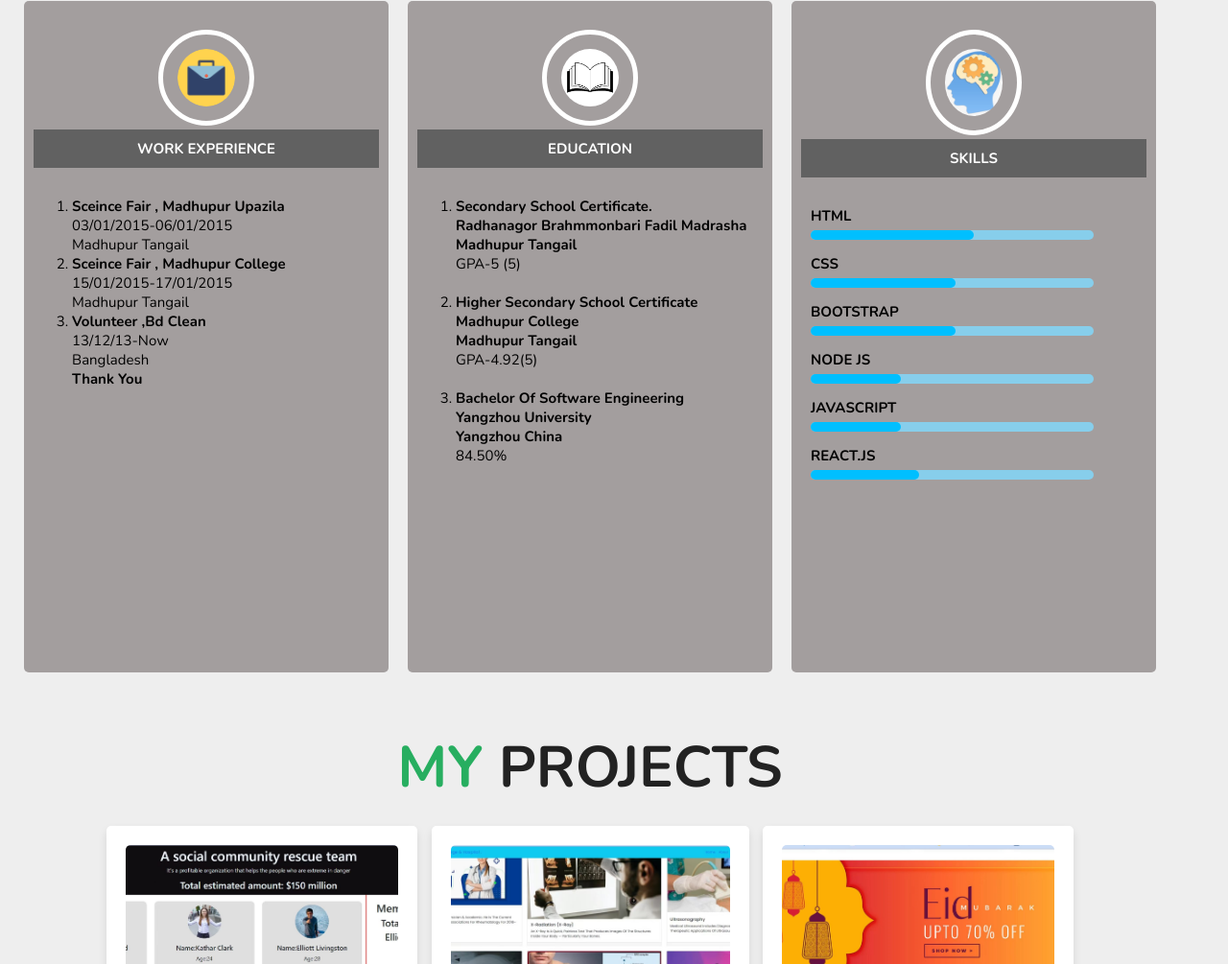
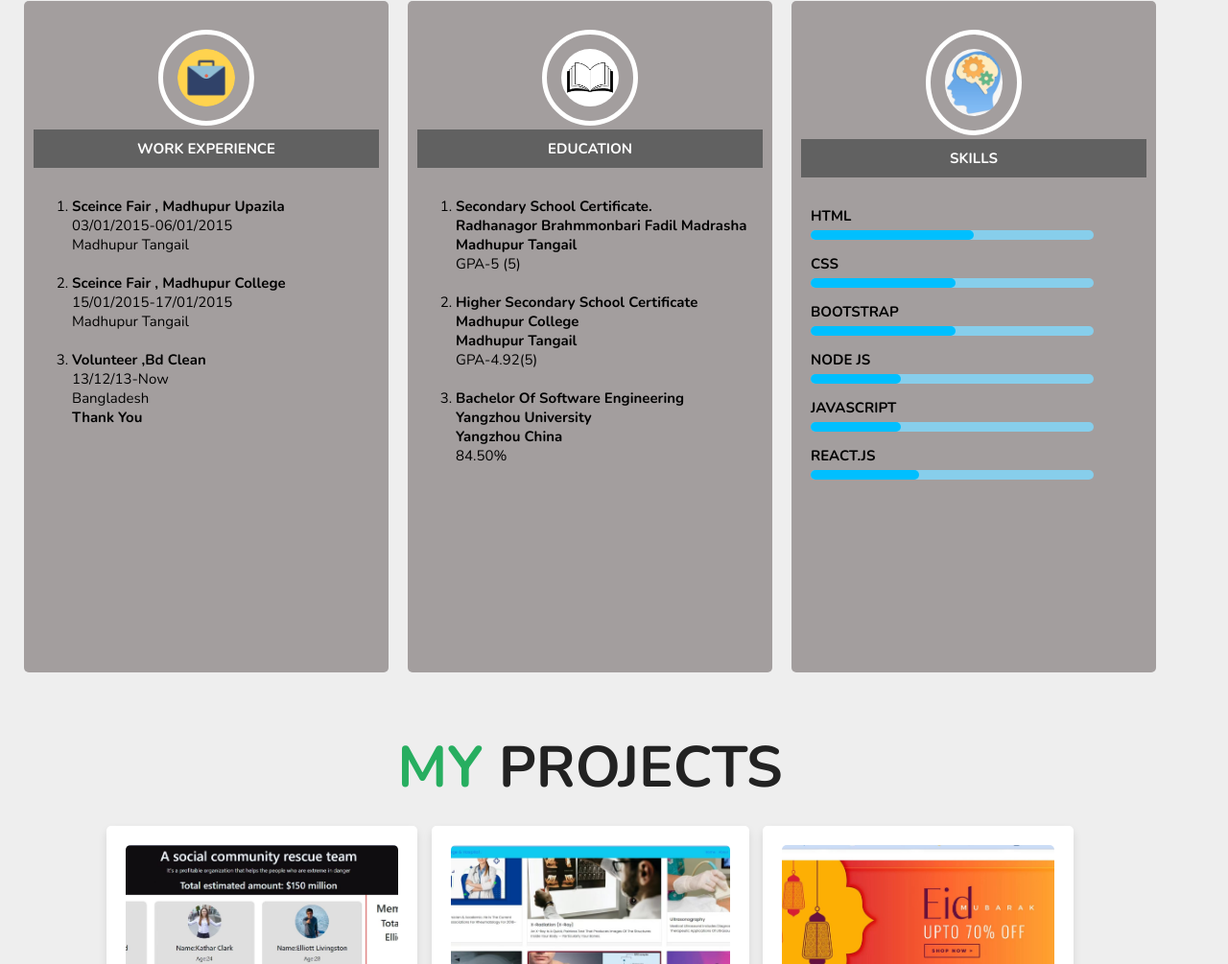
Before and after one commit to talukderakash/tk, a plain HTML site: page index.html in a window 1280 px wide. Shown: the part 2515-3520 px from the top of the page at 96% size. Drawn offline with nearby package versions, Linux system fonts and the light colour scheme.

Commit message:
Update index.html

```diff
--- a/index.html
+++ b/index.html
@@ -170,14 +170,15 @@
                     <ol class="card-sizing">
                         <li>
                             <strong>Sceince fair , Madhupur Upazila </strong><br>03/01/2015-06/01/2015<br>
-                           Madhupur Tangail
-
+                          <p>Madhupur Tangail</p>
+                            <br>
                         </li>
                         <hr>
                         <li>
                             <strong>Sceince fair , Madhupur college</strong><br>15/01/2015-17/01/2015<br>
 
-                            Madhupur Tangail
+                            <p>Madhupur Tangail</p>
+                            <br>
                         </li>
                         <hr>
                         <li>
```
